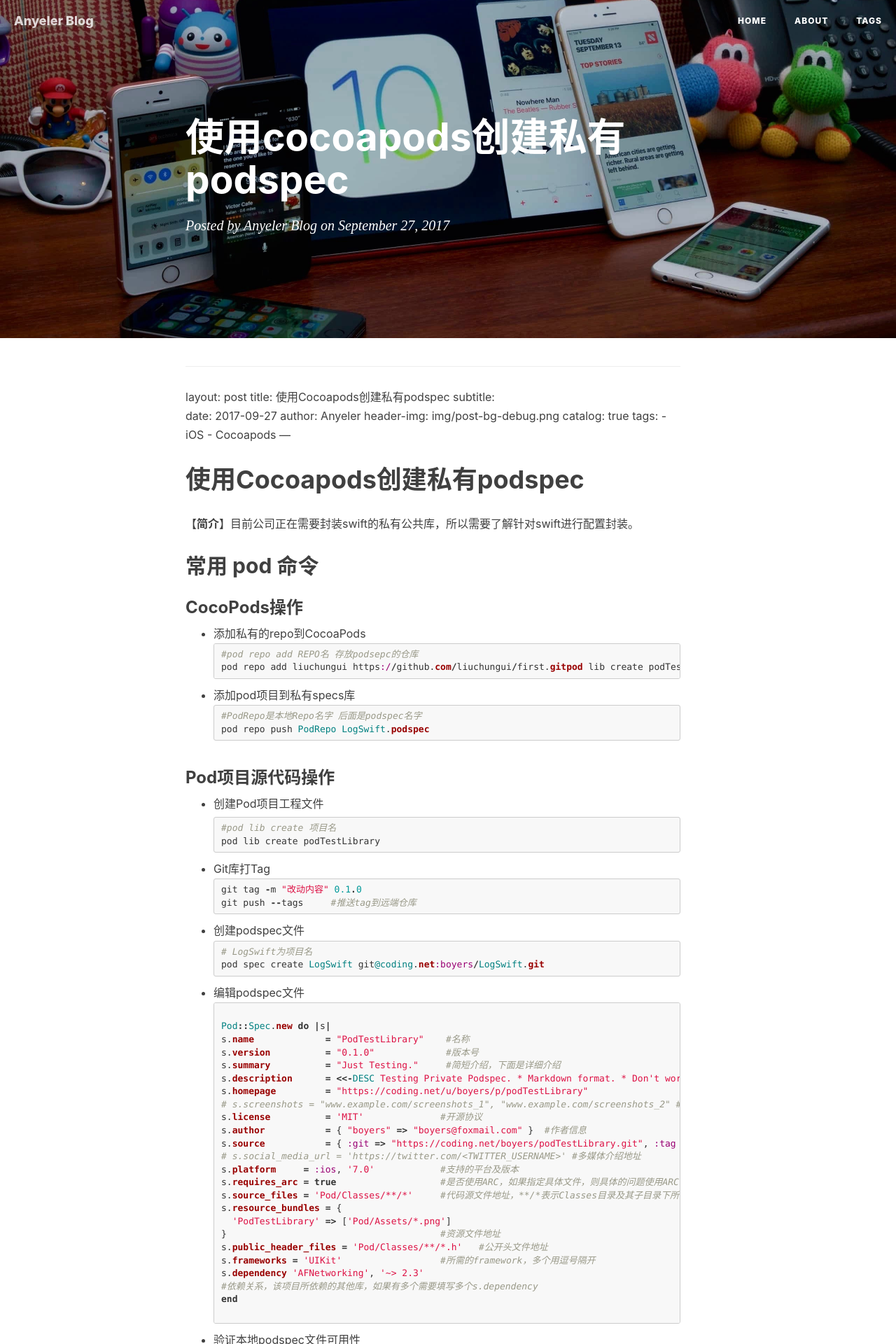
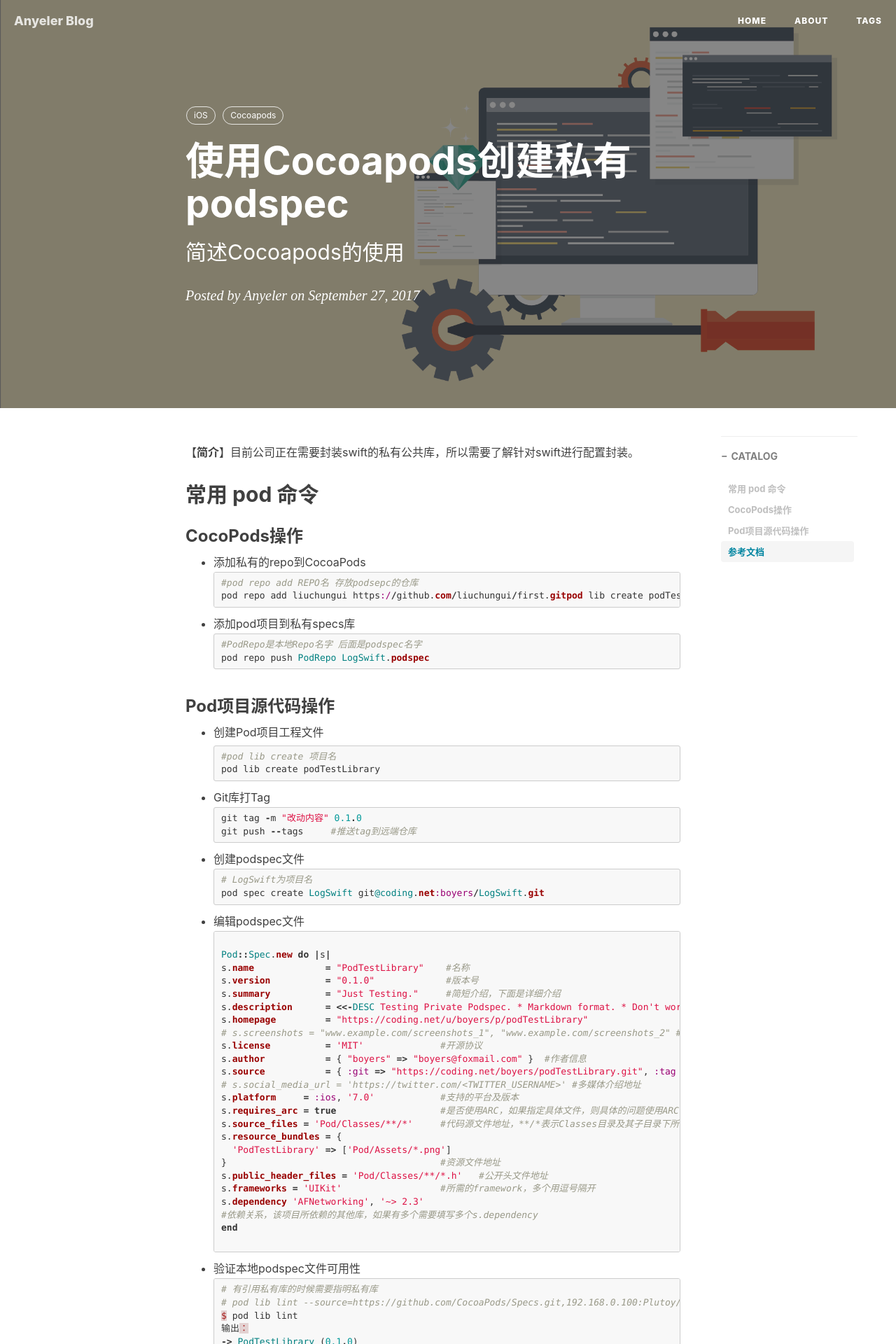
Before and after one commit to Anyeler/anyeler.github.io, a Jekyll site: the page built from _posts/2017-09-27-使用Cocoapods创建私有podspec.md, in a window 1280 px wide. Shown: the top 1920 px of the page at 70% size. Built offline with Jekyll 4.4.1, drawn with Linux system fonts in a browser that asks for light colours; nearby versions of some CDN libraries; our own code applies the rules of GitHub Pages for plain Markdown files; comment, search, counter and statistics services are not loaded.

Commit message:
修改文章

```diff
--- a/_posts/2017-09-27-使用Cocoapods创建私有podspec.md
+++ b/_posts/2017-09-27-使用Cocoapods创建私有podspec.md
@@ -1,8 +1,7 @@
-
 ---
 layout:     post
 title:      使用Cocoapods创建私有podspec
-subtitle:
+subtitle:   简述Cocoapods的使用
 date:       2017-09-27
 author:     Anyeler
 header-img: img/post-bg-debug.png
@@ -12,7 +11,7 @@
     - Cocoapods
 ---
 
-# 使用Cocoapods创建私有podspec
+
 【**简介**】目前公司正在需要封装swift的私有公共库，所以需要了解针对swift进行配置封装。
 
 ## 常用 pod 命令
```
Also changed, not shown: _posts/2017-08-24-Swift3.1在Xcode8.3中打包错误.md (+0 -1 lines).
